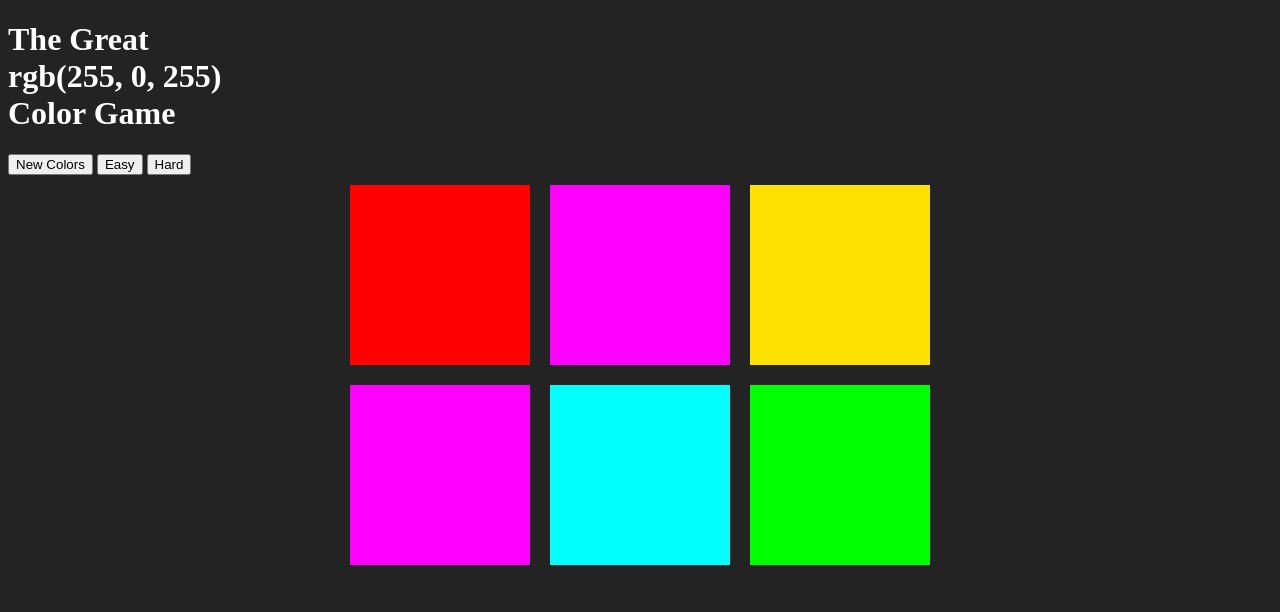
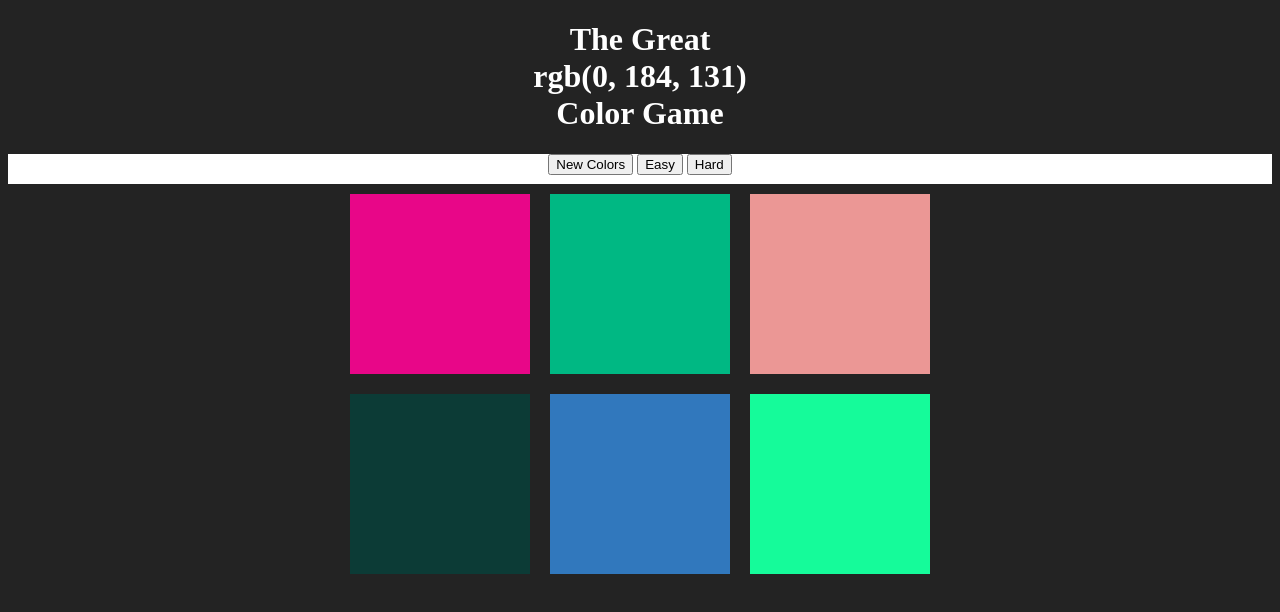
Before and after one commit to capriciousbased/Color-game-Project-Using-JavaScript, a plain HTML site: page index.html in a window 1280 px wide. Both pictures are taken after a click on the button "New Colors". Drawn offline with Linux system fonts and the light colour scheme.

Commit message:
add eventlistener to reset button

```diff
--- a/app.css
+++ b/app.css
@@ -17,4 +17,12 @@
 
 h1 {
   color: white;
+  text-align: center;
 }
+
+#stripe {
+  background-color: white;
+  height: 30px;
+  text-align: center;
+  color: black;
+}
--- a/app.js
+++ b/app.js
@@ -1,15 +1,21 @@
-var numSquares = 6;
-var colors = [
-  "rgb(255, 0, 0)",
-  "rgb(255, 0, 255)",
-  "rgb(255, 225, 0)",
-  "rgb(255, 0, 255)",
-  "rgb(0, 255, 255)",
-  "rgb(0, 255, 0)",
-];
-var pickedColor = colors[3];
+var colors = generateRandomColors(6);
+var pickedColor = pickColor();
 var squares = document.querySelectorAll(".square");
 var colorDisplay = document.getElementById("colorDisplay");
+var messageDisplay = document.querySelector("#message");
+var h1 = document.querySelector("h1");
+var resetButton = document.querySelector("#reset");
+
+resetButton.addEventListener("click", function () {
+  colors = generateRandomColors(6);
+  pickedColor = pickColor();
+  colorDisplay.textContent = pickedColor;
+  for (var i = 0; i < squares.length; i++) {
+    //add initial colors to square
+    squares[i].style.backgroundColor = colors[i];
+    h1.style.backgroundColor = "#232323";
+  }
+});
 
 colorDisplay.textContent = pickedColor;
 
@@ -17,6 +23,42 @@
   //add initial colors to square
   squares[i].style.backgroundColor = colors[i];
   squares[i].addEventListener("click", function () {
-    alert("option was clicked");
+    var clickedColor = this.style.backgroundColor;
+    console.log(clickedColor, pickedColor);
+    if (clickedColor === pickedColor) {
+      messageDisplay.textContent = "Correct!!!";
+      resetButton.textContent = "Play Again";
+      changeColors(clickedColor);
+      h1.style.backgroundColor = clickedColor;
+    } else {
+      this.style.backgroundColor = "#232323";
+      messageDisplay.textContent = "Try Again";
+    }
   });
 }
+
+function changeColors(color) {
+  for (var i = 0; i < squares.length; i++) {
+    squares[i].style.backgroundColor = color;
+  }
+}
+
+function pickColor() {
+  var random = Math.floor(Math.random() * colors.length);
+  return colors[random];
+}
+
+function generateRandomColors(num) {
+  var arr = [];
+  for (var i = 0; i < num; i++) {
+    arr.push(randomColor());
+  }
+  return arr;
+}
+
+function randomColor() {
+  var r = Math.floor(Math.random() * 256);
+  var g = Math.floor(Math.random() * 256);
+  var b = Math.floor(Math.random() * 256);
+  return "rgb(" + r + ", " + g + ", " + b + ")";
+}
```
Also changed, not shown: 1 other file.
